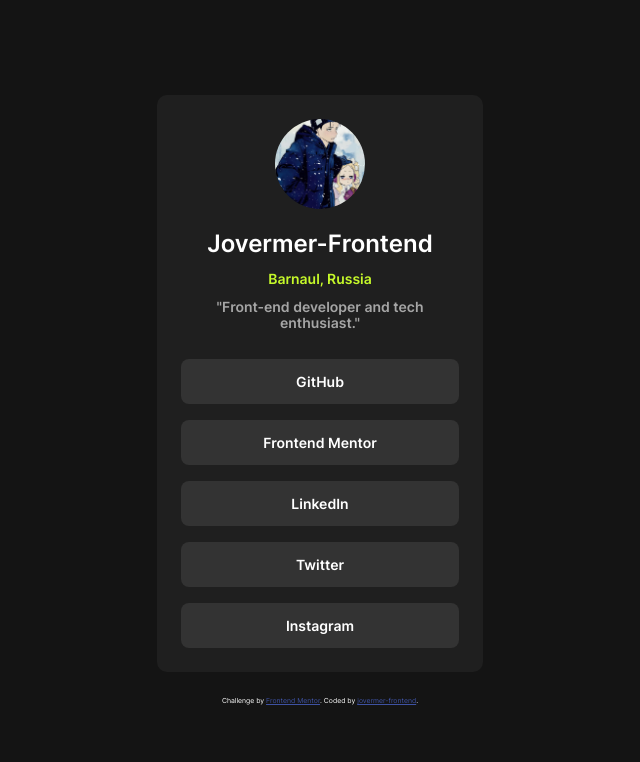
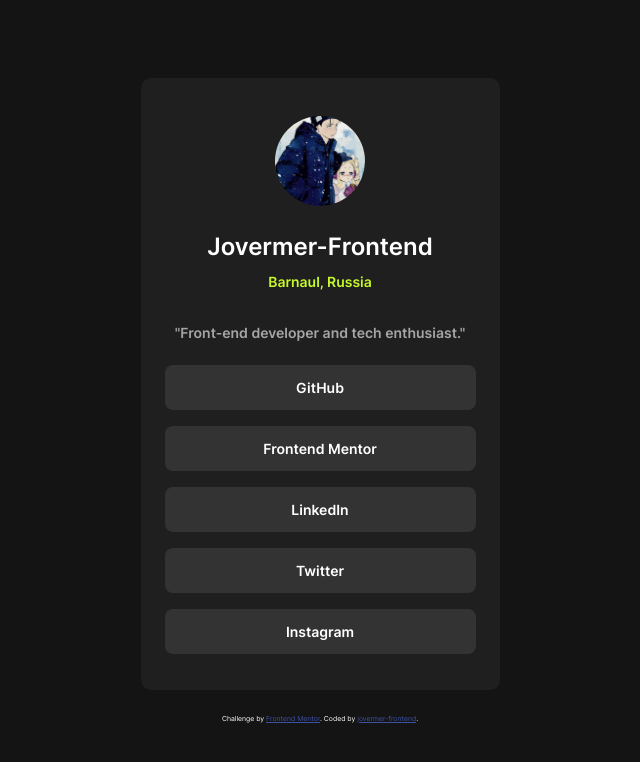
Before and after one commit to jovermer-frontend/social-links-profile-main, a plain HTML site: page index.html in a window 1280 px wide. Shown: the whole page, without its empty margins (320-960 px from the left). Drawn offline with Linux system fonts and the light colour scheme.

```diff
--- a/style.css
+++ b/style.css
@@ -51,9 +51,8 @@
     text-align: center;
     gap: 1.2rem;
     border-radius: 1rem;
-    padding: clamp(2rem, 5vw, var(--size-500));
-    inline-size: 32.6rem;
-    max-inline-size: 100%;
+    padding: clamp(2rem, 5vw, 2.4rem);
+    inline-size: 35.9rem;
     background-color: var(--grey-800);
 }
 
@@ -63,41 +62,43 @@
     border-radius: 50%;
     object-fit: cover;
     object-position: center;
+    margin-block-start: 1.4rem;
 }
 
 .social-profile__title {
     color: var(--white);
     font-size: 2.4rem;
     font-weight: 600;
-    margin-block-start: 0.8rem;
+    margin-block-start: 1.4rem;
 }
 
 .social-profile__paragraph-color {
     color: var(--green);
     font-size: var(--size-300);
     font-weight: 600;
+    margin-block-end: 1.2rem;
 }
 
 .social-profile__paragraph {
     color: rgb(165, 165, 165);
     font-size: var(--size-300);
     font-weight: 600;
-    line-height: 1.6rem;
-    margin-block-end: 0.8rem;
+    margin-block-end: 1.2rem;
+    margin-block-start: 1rem;
 }
 
 .social-profile__list {
     display: flex;
     flex-direction: column;
-    gap: 0.8rem;
+    gap: 1.6rem;
     color: var(--white);
     list-style: none;
     inline-size: 100%;
+    margin-block-end: 1.2rem;
 }
 
 .social-profile__link {
     display: block;
-    max-inline-size: 100%;
     inline-size: 100%;
     color: var(--white);
     text-decoration: none;
@@ -106,7 +107,6 @@
     padding-block: clamp(1rem, 4vw, var(--size-300));
     transition: all 0.2s ease;
     font-size: 1.4rem;
-    margin-block-start: 0.8rem;
     font-weight: 600;
 }
 
```
